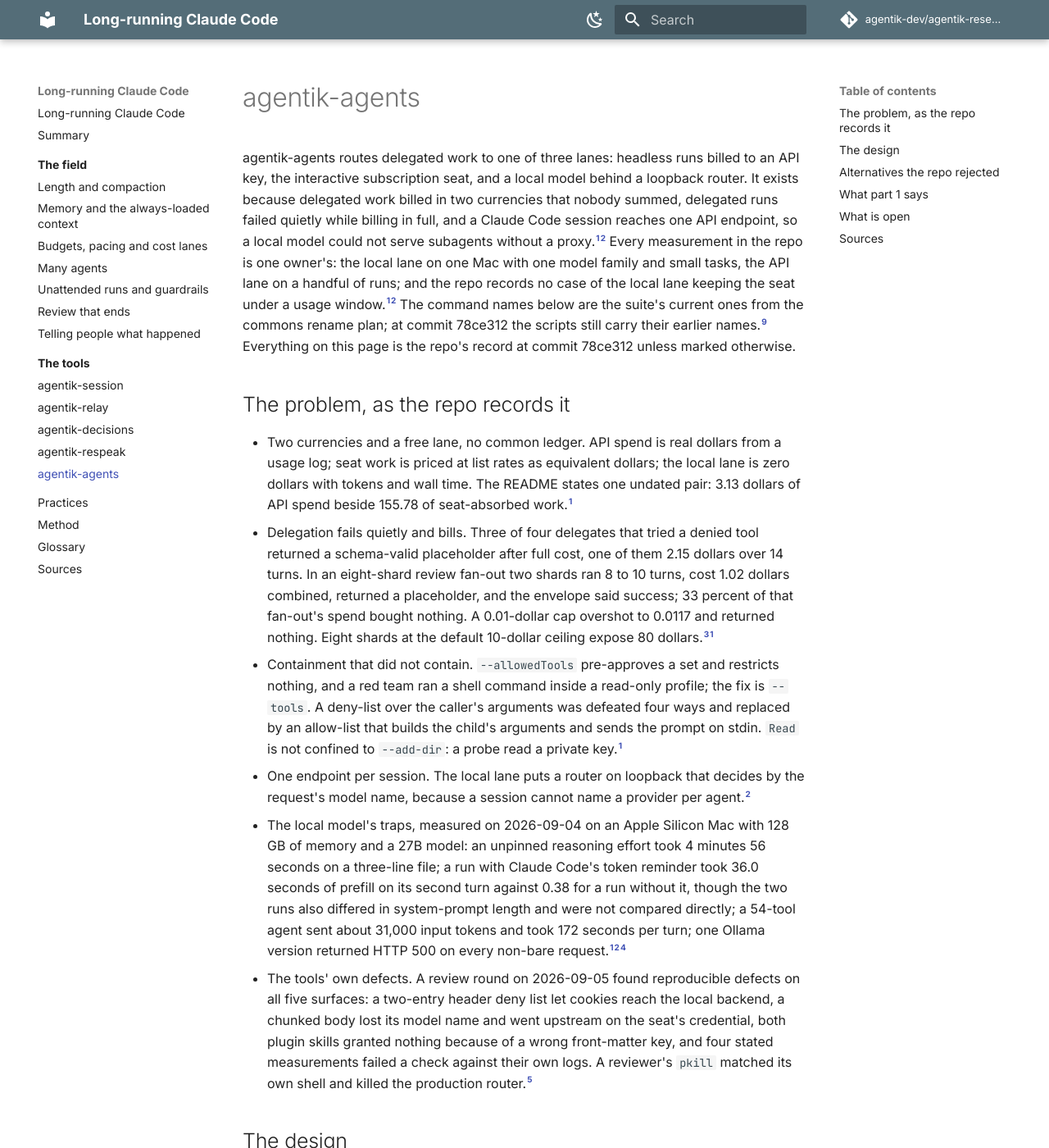
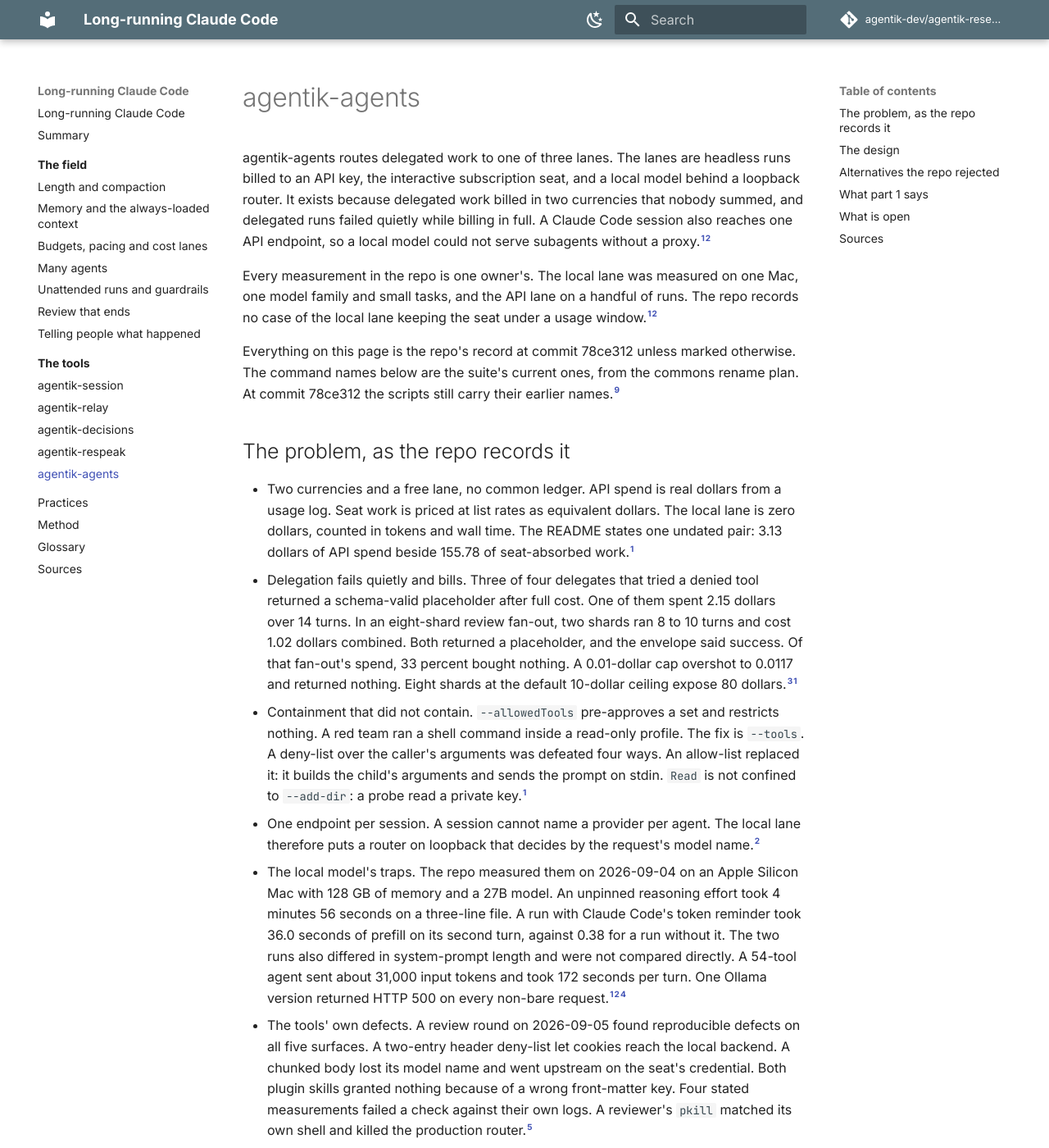
Before and after one commit to agentik-dev/agentik-research, an MkDocs documentation site: the page built from docs/tools/agents.md, in a window 1280 px wide and 1400 px high. Shown: the whole window at 82% size. Built offline with MkDocs 1.6.1 and Material for MkDocs 9.7.7, drawn with Linux system fonts in a browser that asks for light colours; comment, search, counter and statistics services are not loaded; some of the changed text lies outside the part shown.

Commit message:
edit: agents page, respeak's editorial pass

````diff
--- a/docs/tools/agents.md
+++ b/docs/tools/agents.md
@@ -1,15 +1,19 @@
 # agentik-agents
 
-agentik-agents routes delegated work to one of three lanes: headless runs billed to an API key, the interactive subscription seat, and a local model behind a loopback router. It exists because delegated work billed in two currencies that nobody summed, delegated runs failed quietly while billing in full, and a Claude Code session reaches one API endpoint, so a local model could not serve subagents without a proxy.[^readme][^design01] Every measurement in the repo is one owner's: the local lane on one Mac with one model family and small tasks, the API lane on a handful of runs; and the repo records no case of the local lane keeping the seat under a usage window.[^readme][^design01] The command names below are the suite's current ones from the commons rename plan; at commit 78ce312 the scripts still carry their earlier names.[^commonsr1] Everything on this page is the repo's record at commit 78ce312 unless marked otherwise.
+agentik-agents routes delegated work to one of three lanes. The lanes are headless runs billed to an API key, the interactive subscription seat, and a local model behind a loopback router. It exists because delegated work billed in two currencies that nobody summed, and delegated runs failed quietly while billing in full. A Claude Code session also reaches one API endpoint, so a local model could not serve subagents without a proxy.[^readme][^design01]
+
+Every measurement in the repo is one owner's. The local lane was measured on one Mac, one model family and small tasks, and the API lane on a handful of runs. The repo records no case of the local lane keeping the seat under a usage window.[^readme][^design01]
+
+Everything on this page is the repo's record at commit 78ce312 unless marked otherwise. The command names below are the suite's current ones, from the commons rename plan. At commit 78ce312 the scripts still carry their earlier names.[^commonsr1]
 
 ## The problem, as the repo records it
 
-- Two currencies and a free lane, no common ledger. API spend is real dollars from a usage log; seat work is priced at list rates as equivalent dollars; the local lane is zero dollars with tokens and wall time. The README states one undated pair: 3.13 dollars of API spend beside 155.78 of seat-absorbed work.[^readme]
-- Delegation fails quietly and bills. Three of four delegates that tried a denied tool returned a schema-valid placeholder after full cost, one of them 2.15 dollars over 14 turns. In an eight-shard review fan-out two shards ran 8 to 10 turns, cost 1.02 dollars combined, returned a placeholder, and the envelope said success; 33 percent of that fan-out's spend bought nothing. A 0.01-dollar cap overshot to 0.0117 and returned nothing. Eight shards at the default 10-dollar ceiling expose 80 dollars.[^bin][^readme]
-- Containment that did not contain. `--allowedTools` pre-approves a set and restricts nothing, and a red team ran a shell command inside a read-only profile; the fix is `--tools`. A deny-list over the caller's arguments was defeated four ways and replaced by an allow-list that builds the child's arguments and sends the prompt on stdin. `Read` is not confined to `--add-dir`: a probe read a private key.[^readme]
-- One endpoint per session. The local lane puts a router on loopback that decides by the request's model name, because a session cannot name a provider per agent.[^design01]
-- The local model's traps, measured on 2026-09-04 on an Apple Silicon Mac with 128 GB of memory and a 27B model: an unpinned reasoning effort took 4 minutes 56 seconds on a three-line file; a run with Claude Code's token reminder took 36.0 seconds of prefill on its second turn against 0.38 for a run without it, though the two runs also differed in system-prompt length and were not compared directly; a 54-tool agent sent about 31,000 input tokens and took 172 seconds per turn; one Ollama version returned HTTP 500 on every non-bare request.[^readme][^design01][^evidence]
-- The tools' own defects. A review round on 2026-09-05 found reproducible defects on all five surfaces: a two-entry header deny list let cookies reach the local backend, a chunked body lost its model name and went upstream on the seat's credential, both plugin skills granted nothing because of a wrong front-matter key, and four stated measurements failed a check against their own logs. A reviewer's `pkill` matched its own shell and killed the production router.[^review]
+- Two currencies and a free lane, no common ledger. API spend is real dollars from a usage log. Seat work is priced at list rates as equivalent dollars. The local lane is zero dollars, counted in tokens and wall time. The README states one undated pair: 3.13 dollars of API spend beside 155.78 of seat-absorbed work.[^readme]
+- Delegation fails quietly and bills. Three of four delegates that tried a denied tool returned a schema-valid placeholder after full cost. One of them spent 2.15 dollars over 14 turns. In an eight-shard review fan-out, two shards ran 8 to 10 turns and cost 1.02 dollars combined. Both returned a placeholder, and the envelope said success. Of that fan-out's spend, 33 percent bought nothing. A 0.01-dollar cap overshot to 0.0117 and returned nothing. Eight shards at the default 10-dollar ceiling expose 80 dollars.[^bin][^readme]
+- Containment that did not contain. `--allowedTools` pre-approves a set and restricts nothing. A red team ran a shell command inside a read-only profile. The fix is `--tools`. A deny-list over the caller's arguments was defeated four ways. An allow-list replaced it: it builds the child's arguments and sends the prompt on stdin. `Read` is not confined to `--add-dir`: a probe read a private key.[^readme]
+- One endpoint per session. A session cannot name a provider per agent. The local lane therefore puts a router on loopback that decides by the request's model name.[^design01]
+- The local model's traps. The repo measured them on 2026-09-04 on an Apple Silicon Mac with 128 GB of memory and a 27B model. An unpinned reasoning effort took 4 minutes 56 seconds on a three-line file. A run with Claude Code's token reminder took 36.0 seconds of prefill on its second turn, against 0.38 for a run without it. The two runs also differed in system-prompt length and were not compared directly. A 54-tool agent sent about 31,000 input tokens and took 172 seconds per turn. One Ollama version returned HTTP 500 on every non-bare request.[^readme][^design01][^evidence]
+- The tools' own defects. A review round on 2026-09-05 found reproducible defects on all five surfaces. A two-entry header deny-list let cookies reach the local backend. A chunked body lost its model name and went upstream on the seat's credential. Both plugin skills granted nothing because of a wrong front-matter key. Four stated measurements failed a check against their own logs. A reviewer's `pkill` matched its own shell and killed the production router.[^review]
 
 ## The design
 
@@ -19,10 +23,10 @@ agentik-agents routes delegated work to one of three lanes: headless runs billed
 | Subscription | Plain interactive `claude`; the cost tool prices its usage as equivalent dollars | The seat | `claude` |
 | Local model | A seat session whose subagents run on a local model behind a loopback router | Nothing; tokens and wall time are logged | `agentik agents local`, `agentik agents route`, `agentik agents rig` |
 
-- **The router.** It decides one thing, the model string in the request body. A model is local if it starts with `local/`, is in a configured list, or carries an Ollama-style tag, unless the id names Claude. Upstream requests relay every header byte for byte, which keeps the session on the seat; local requests get an allow-list of headers and the seat's credential stripped. On local routes it drops the token reminder, sets effort to low when the request names none and clamps anything above medium, clamps `max_tokens` to 8,192, serialises requests, and sends keep-alive pings so Claude Code's stream watchdog does not fire. The fit rule is a four-rung ladder, local for mechanical and bounded work up to the frontier model for orchestration; escalation is by the acceptance check, not by the model's confidence. Privacy is not a routing criterion anywhere in the repo.[^bin][^design01]
-- **The fan-out.** `--max-budget-usd` is per process, so the fan-out holds one pool: each shard reserves before launch and settles at its actual cost, so settled plus in-flight never exceeds the budget. The per-shard ceiling is deflated by 1.35 for a measured overshoot of 1.2. A result is checked for substance under eight statuses, and the exit code is non-zero unless every shard is `ok`.[^bin][^readme]
-- **The cost log.** One line per run with cost, turns, duration, cache tokens and the names of denied tools, never a prompt or a result. A price table copied from the vendor's page is checked against every bill; past a 2 percent disagreement the tool withholds the cache figure and says so.[^readme]
-- **The rig.** A backends file maps `local/<name>` to a server. On 2026-09-05 a new agent shape cost 28 to 37 seconds of prefill on every backend tried, so the design's conclusion is that prefill bandwidth, not caching, governs latency, and the levers are fewer agent shapes and smaller prompts.[^design02]
+- **The router.** It decides by one thing: the model name in the request body. A model is local if its name starts with `local/`, is in a configured list, or carries an Ollama-style tag, unless it names Claude. Upstream requests relay every header byte for byte, which keeps the session on the seat. Local requests get an allow-list of headers, and the seat's credential is stripped. On local routes the router drops the token reminder, sets effort to low when the request names none, and clamps anything above medium. It also clamps `max_tokens` to 8,192, serialises requests, and sends keep-alive pings so Claude Code's stream watchdog does not fire. The fit rule is a four-rung ladder, from local for mechanical and bounded work up to the frontier model for orchestration. The acceptance check decides escalation, not the model's confidence. Privacy is not a routing criterion anywhere in the repo.[^bin][^design01]
+- **The fan-out.** `--max-budget-usd` is per process, so the fan-out holds one pool. Each shard reserves before launch and settles at its actual cost, so settled plus in-flight spend never exceeds the budget. The per-shard ceiling is deflated by 1.35 for a measured overshoot of 1.2. Each shard's result is classified into one of eight statuses, with `degenerate` for a result that has no substance. The exit code is non-zero unless every shard is `ok`.[^bin][^readme]
+- **The cost log.** It holds one line per run: cost, turns, duration, cache tokens and the names of denied tools. It never holds a prompt or a result. A price table copied from the vendor's page is checked against every bill. Past a 2 percent disagreement, the tool withholds the cache figure and says so.[^readme]
+- **The rig.** A backends file maps `local/<name>` to a server. On 2026-09-05 a new agent shape cost 28 to 37 seconds of prefill on every backend tried. The design concludes from this that prefill bandwidth, not caching, governs latency. The levers are fewer agent shapes and smaller prompts.[^design02]
 
 ```mermaid
 flowchart LR
@@ -47,24 +51,24 @@ The diagram follows the design's own ASCII form.[^design01]
 | A tight per-run cap as the safe choice | A run that trips the cap returns nothing and still bills[^readme] |
 | A hand-rolled parallel fan-out | No shared pool, so no aggregate ceiling[^readme] |
 
-The record names no one-lane alternative, no hosted router, and no use of the Agent SDK; headless work goes through the CLI.[^readme]
+The record names no one-lane alternative, no hosted router, and no use of the Agent SDK. Headless work goes through the CLI.[^readme]
 
 ## What part 1 says
 
-- Seat work and API spend are separate budgets, as documented: a credential replaces the login and plan limits stop. That the usage windows are the binding limit for long sessions is unmeasured; no window hit is recorded.
-- Remote Control is off under a non-Anthropic base URL, as the repo says; voice dictation is tied to keys rather than the base URL, so that claim is half right.
-- Subagents continue after a denial, as documented; a placeholder returned after full cost is not described, and its cause is conjecture. See [Many agents](../field/many-agents.md).
-- The local generation speed the repo measured, 11 tokens a second for prose, is below the 23 and 31 two practitioners report on other models and machines: the same order, not the same figure.[^readme] No source measures tool-call accuracy for a 27B-class model.
-- Routing studies route on query difficulty, none on privacy, and several routers lose to the best single model; name-only routing is neither contradicted nor shown sufficient. The vendor's advice is to sweep effort first.
-- Billing follows the credential, not the entry point: on a plan login, SDK and `claude -p` usage counts against plan limits. See [Budgets, pacing and cost lanes](../field/budgets-and-lanes.md).
+- Seat work and API spend are separate budgets, as documented: a credential replaces the login and plan limits stop. Whether the usage windows are the binding limit for long sessions is unmeasured: no window hit is recorded.
+- Remote Control is off under a non-Anthropic base URL, as the repo says. Voice dictation is tied to keys rather than the base URL, so the repo's claim is half right.
+- Subagents continue after a denial, as documented. The documentation does not describe a placeholder returned after full cost, and its cause is conjecture. See [Many agents](../field/many-agents.md).
+- The repo measured local generation at 11 tokens a second for prose. That is below the 23 and 31 that two practitioners report on other models and machines: the same order, not the same figure.[^readme] No source measures tool-call accuracy for a 27B-class model.
+- Routing studies route on query difficulty, none on privacy, and several routers lose to the best single model. Name-only routing is neither contradicted nor shown sufficient. The vendor advises you to sweep effort first.
+- Billing follows the credential, not the entry point: on a plan login, your SDK and `claude -p` usage counts against plan limits. See [Budgets, pacing and cost lanes](../field/budgets-and-lanes.md).
 
 ## What is open
 
 - One machine, one model family, small tasks; no quality comparison between local and hosted output.[^design01]
 - The launcher can orphan a router on a signal, and two routers were left running in a 200-run reproduction.[^nth]
-- The cache best case of 0.38 seconds was measured with flags the launcher does not use, and one production run re-prefilled in full.[^design01]
+- The cache best case of 0.38 seconds was measured with flags the launcher does not use. One production run re-prefilled in full.[^design01]
 - The README and the wrapper disagree on a profile delegate's tools: Read, Grep and Glob in one, Read alone in the other.[^readme][^bin]
-- The tests target macOS; on Linux five of six failures printed platform output and one, in the API-run suite, was not investigated.[^tests]
+- The tests target macOS. On Linux, five of six failures printed platform output; one, in the API-run suite, was not investigated.[^tests]
 
 ## Sources
 
````
